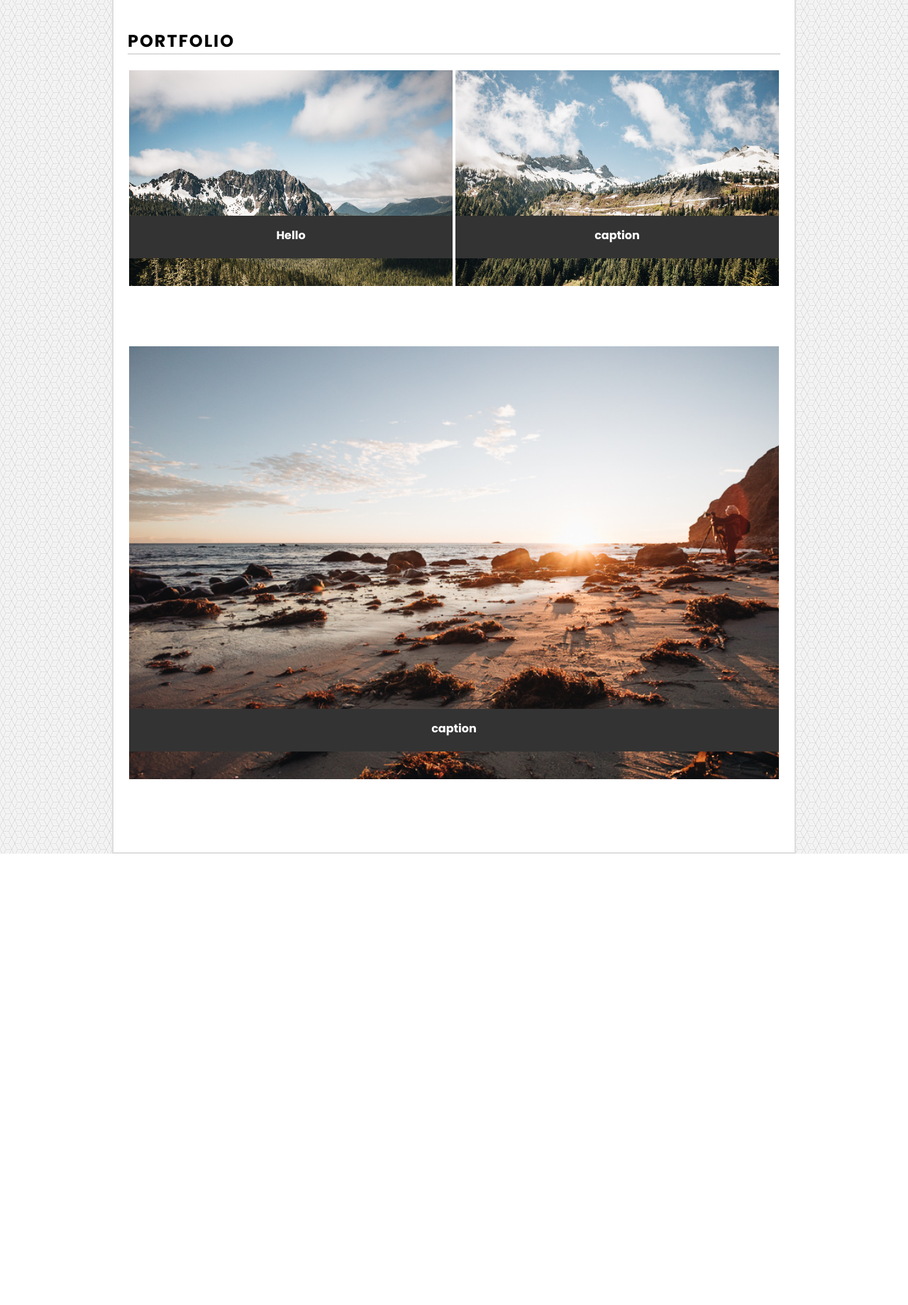
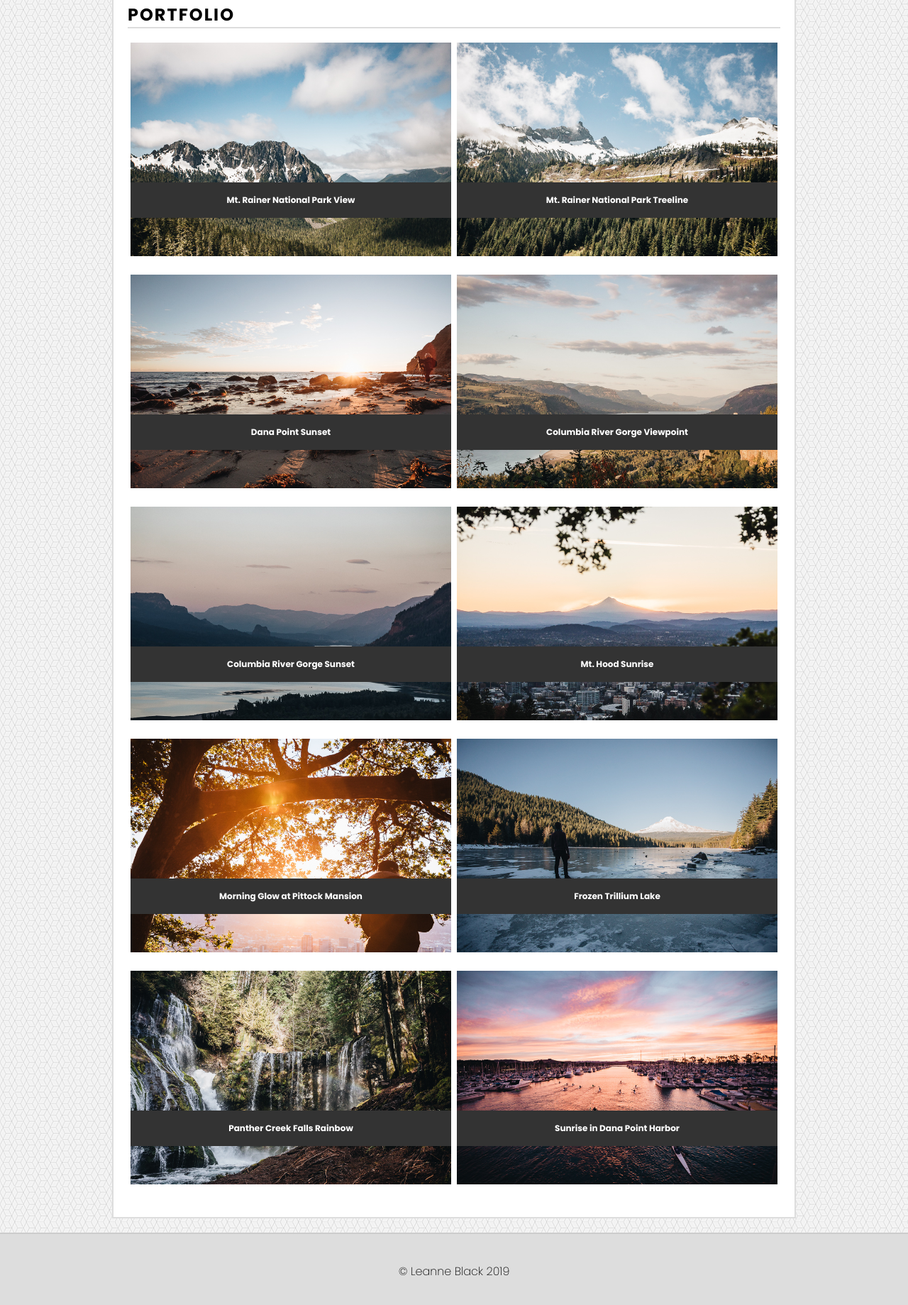
Before and after one commit to leanneblack/basic-portfolio, a plain HTML site: page portfolio.html in a window 1280 px wide. Shown: the part 211-2050 px from the top of the page at 71% size. Before the commit the page ends 1414 px from the top, so only its background shows below. Drawn offline with Linux system fonts and the light colour scheme.

Commit message:
assignment completed

```diff
--- a/assets/css/styles.css
+++ b/assets/css/styles.css
@@ -4,9 +4,12 @@
 body{
     background-image: url(../images/backgroundimage.png);
     background-repeat: repeat;
-    margin: 0 0;
     font-family: 'Poppins', sans-serif;
     font-weight: 200;
+    margin: 0;
+    display: flex;
+    flex-direction: column;
+    min-height: 100vh;
 }
 
 
@@ -17,8 +20,6 @@ body{
     border-style: solid;
     border-color:#ddd;
     border-width: 2px;
-    height: auto;
-
 
 }
 
@@ -27,9 +28,7 @@ body{
     background-color:#fff;
     clear:both;
 
-
 }
-
 
 .profile {
     float:left;
@@ -37,7 +36,7 @@ body{
 }
 
 .bio{
-    width: 800px
+    width: 900px
 }
 
 header{
@@ -91,19 +90,37 @@ img{
 }
 
 input{
-    width: 100%;
-    padding: 10px;
-    margin-bottom: 10px;
+    padding-top: 10px;
+    width: 800px;
+    display: block;
+
 }
 
 label {
-    padding-bottom: 8px;
+    padding-bottom: 10px;
+    padding-top: 10px;
+    display: block;
 }
 
 #message{
-    width: 100%;
-    padding: 10px;
-    height:200px;
+    display: block;
+    width: 800px;
+    height: 150px;
+    resize: none;
+}
+
+button{
+    height: 50px;
+    width: 100px;
+    background-color: #333;
+    color: #fff;
+    margin-top: 10px;
+    font-size: 16px;
+    text-transform: uppercase;
+    letter-spacing: 2px;
+    text-align: center;
+    font-weight: 100;
+    line-height: 0px;
 }
 
 h2{
@@ -114,32 +131,58 @@ h2{
     border-color: #ddd;
 }
 
+
 .gallery{
     display: flex;
     flex-wrap: wrap;
-
-
+    height: auto;
 
 }
 .images {
-    flex: 49%;
-    padding: 2px;
+    flex: 48%;
+    margin: 0px 4px -40px 4px;
+    height: auto;
+
+
 }
 
 .images img{
     vertical-align: middle;
+    height: auto;
+    width:100%;
+    flex-shrink: 0;
+
 }
 
  .caption{
     position: relative;
     background-color: #333;
-    color:#fff;
+    height: 50px;
     bottom: 120px;
-    height: 60px;
     text-align: center;
-
 }
 .caption h4{
-    top: 15px;
     position: relative;
+    font-size: 12px;
+    color:#fff;
+    line-height: 0px;
+    top: 25px;
 }
+
+
+.spacer {
+    flex: 1;
+}
+
+.footer{
+    margin-top: 20px;
+    min-width:100%;
+    height: 100px;
+    background-color:#ddd;
+    text-align: center;
+    border-top: 2px solid #ccc;
+}
+
+.footer p{
+    margin-top: 40px;
+}
--- a/portfolio.html
+++ b/portfolio.html
@@ -29,28 +29,80 @@
                     <div class="images">
                         <img src="assets/images/portfolio-image1.jpg">
                            <div class="caption">
-                               <h4>Hello</h4>
+                               <h4>Mt. Rainer National Park View</h4>
                     </div></div>
 
                 <div class="images">
                         <img src="assets/images/portfolio-image2.jpg">
                         <div class="caption">
-                                 <h4> caption</h4>
+                                <h4>Mt. Rainer National Park Treeline</h4>
+                                </div>
+                            </div>
+
+                <div class="gallery">
+                        <div class="images">
+                            <img src="assets/images/portfolio-image3.jpg">
+                                <div class="caption">
+                                    <h4>Dana Point Sunset</h4>
+                        </div></div>
+
+                    <div class="images">
+                            <img src="assets/images/portfolio-image4.jpg">
+                            <div class="caption">
+                                    <h4>Columbia River Gorge Viewpoint</h4>
+                                    </div>
+                                </div>
+
+                <div class="gallery">
+                        <div class="images">
+                            <img src="assets/images/portfolio-image5.jpg">
+                                <div class="caption">
+                                    <h4>Columbia River Gorge Sunset</h4>
+                        </div></div>
+
+                    <div class="images">
+                            <img src="assets/images/portfolio-image6.jpg">
+                            <div class="caption">
+                                    <h4>Mt. Hood Sunrise</h4>
+                                    </div>
+                                </div>
+
+           <div class="gallery">
+                        <div class="images">
+                            <img src="assets/images/portfolio-image7.jpg">
+                                <div class="caption">
+                                    <h4>Morning Glow at Pittock Mansion</h4>
+                        </div></div>
+
+                    <div class="images">
+                            <img src="assets/images/portfolio-image9.jpg">
+                            <div class="caption">
+                                    <h4>Frozen Trillium Lake</h4>
+                                    </div>
+                                </div>
+
+            <div class="gallery">
+                        <div class="images">
+                            <img src="assets/images/portfolio-image10.jpg">
+                                <div class="caption">
+                                    <h4>Panther Creek Falls Rainbow</h4>
+                        </div></div>
+
+                    <div class="images">
+                            <img src="assets/images/portfolio-image12.jpg">
+                            <div class="caption">
+                                    <h4>Sunrise in Dana Point Harbor</h4>
                                     </div>
                                 </div>
          </div>
-
-                        <div class="images">
-                                <img src="assets/images/portfolio-image3.jpg">
-                                <div class="caption">
-                                     <h4> caption</h4>
          </div>
          </div>
          </div>
-
          </div>
          </div>
          </div>
-
+         <footer class="footer">
+            <p>&copy; Leanne Black 2019</p>
+        </footer>
     </body>
 </html>
```
Also changed, not shown: contact.html (+6 -1 lines), index.html (+5 -0 lines). Lines whose indentation alone changed are shown as unchanged.
